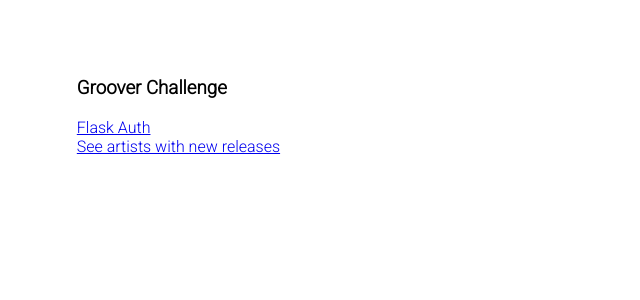
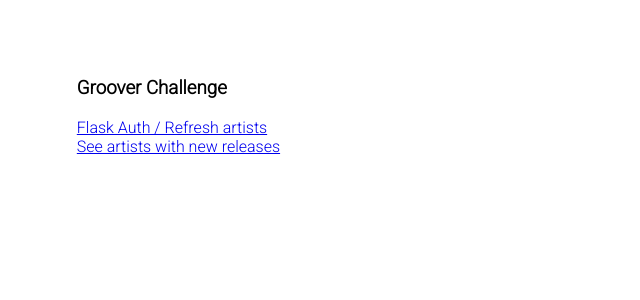
Before and after one commit to luciealmansa/ChallengeSpotifyBackend, a Flask app: page / in a window 1280 px wide. Shown: the top 300 px of the page, without its empty margins (0-640 px from the left). Run offline with Flask 2, Linux system fonts and the light colour scheme; parts of the project's set-up code (start-up, migrations or seed data) failed here and were passed over.

Commit message:
route links

```diff
--- a/challengegroover/ui/templates/index.html
+++ b/challengegroover/ui/templates/index.html
@@ -10,7 +10,7 @@
 <body>
 
     <h3>Groover Challenge</h3>
-    <a href='/auth/'>Flask Auth</a></br>
+    <a href='/auth/'>Flask Auth / Refresh artists</a></br>
     <a href="/api/artists">See artists with new releases</a>
     <script src="/static/js/custom.js"></script>
 
```
